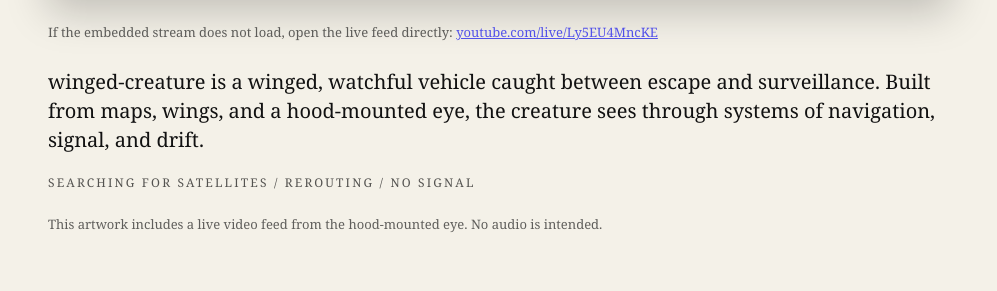
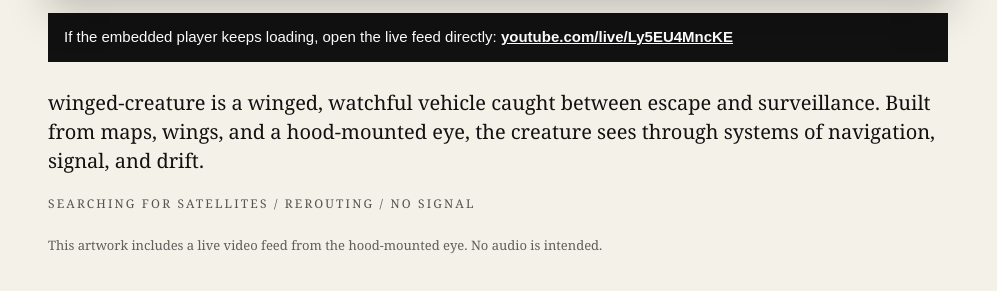
Before and after one commit to F4EDRA/winged-creature, a plain HTML site: page index.html in a window 1280 px wide. Shown: the part 639-930 px from the top of the page, without its empty margins (142-1139 px from the left). Drawn offline with Linux system fonts and the light colour scheme.

Commit message:
Improve live stream fallback

```diff
--- a/index.html
+++ b/index.html
@@ -74,6 +74,32 @@
 
     }
 
+    .live-fallback {
+
+      margin-top: 14px;
+
+      padding: 14px 16px;
+
+      background: #111;
+
+      color: #fff;
+
+      font-family: Arial, sans-serif;
+
+      font-size: 15px;
+
+      line-height: 1.35;
+
+    }
+
+    .live-fallback a {
+
+      color: #fff;
+
+      font-weight: 700;
+
+    }
+
     iframe {
 
       width: 100%;
@@ -142,7 +168,7 @@
 
       <iframe
 
-        src="https://www.youtube.com/embed/Ly5EU4MncKE"
+        src="https://www.youtube-nocookie.com/embed/Ly5EU4MncKE?autoplay=1&mute=1&playsinline=1&rel=0"
 
         title="winged-creature live feed"
 
@@ -154,9 +180,9 @@
 
     </div>
 
-    <div class="notice">
+    <div class="live-fallback">
 
-      If the embedded stream does not load, open the live feed directly:
+      If the embedded player keeps loading, open the live feed directly:
 
       <a href="https://www.youtube.com/live/Ly5EU4MncKE" target="_blank" rel="noopener">youtube.com/live/Ly5EU4MncKE</a>
 
```
